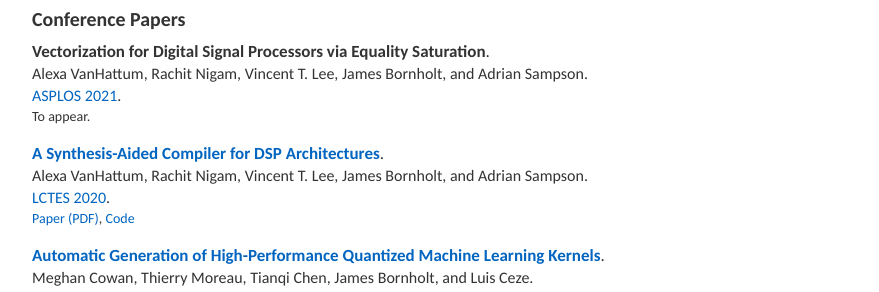
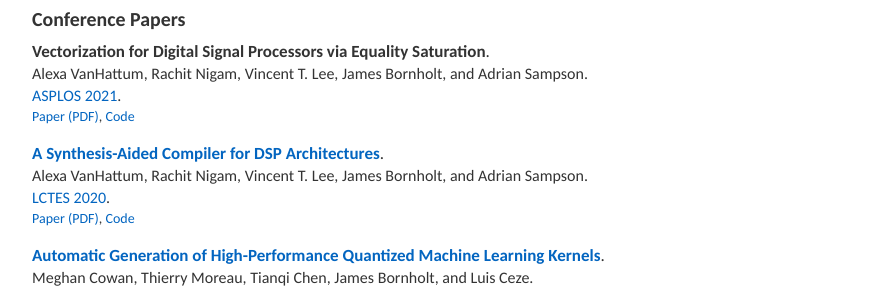
Before and after one commit to jamesbornholt/homepage, a Jekyll site: the page built from index.md, in a window 1280 px wide and 900 px high, scrolled down 770 px. Shown: the part 150-442 px from the top of the window, without its empty margins (200-1079 px from the left). Built offline with Jekyll 4.4.1, drawn with Linux system fonts in a browser that asks for light colours.

Commit message:
dios paper

```diff
--- a/_data/papers.yml
+++ b/_data/papers.yml
@@ -4,7 +4,10 @@
   venue: "ASPLOS 2021"
   venue_url: "https://asplos-conference.org/"
   links:
-    - text: "To appear."
+    - text: "Paper (PDF)"
+      url: "papers/diospyros-asplos21.pdf"
+    - text: "Code"
+      url: "https://github.com/cucapra/diospyros"
 
 - title: "A Synthesis-Aided Compiler for DSP Architectures"
   authors: "Alexa VanHattum, Rachit Nigam, Vincent T. Lee, James Bornholt, and Adrian Sampson"
```
Also changed, not shown: 1 other file.
